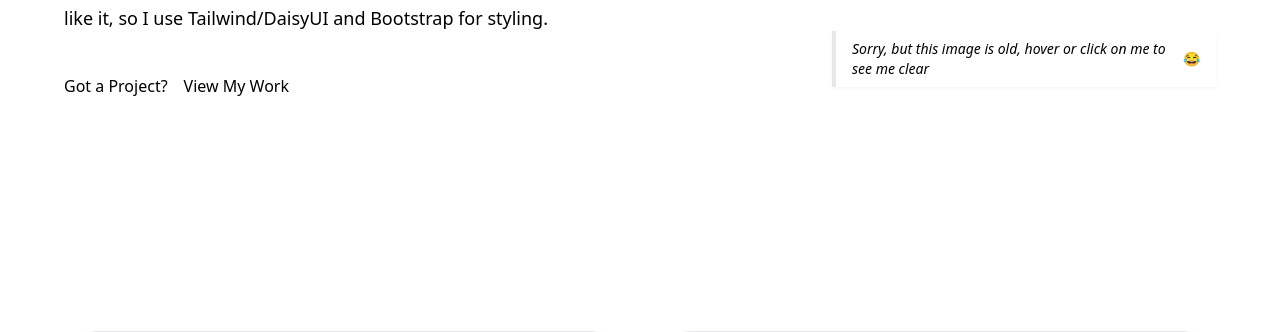
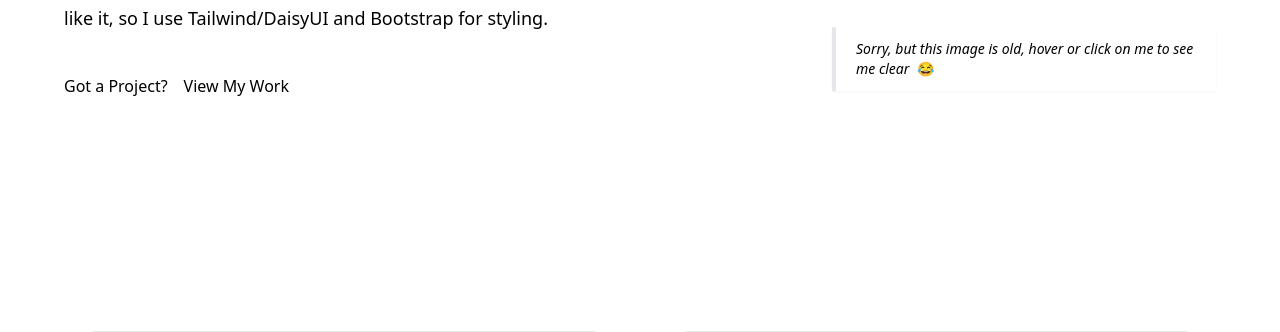
Before and after one commit to Kamseyz/mazi-tech, a Django app: page / in a window 1280 px wide. Shown: the part 741-1073 px from the top of the page. Run offline with Django 5.2, Linux system fonts and the light colour scheme; data that the repository does not hold is empty; some libraries are stand-ins or nearby versions.

Commit message:
project done

```diff
--- a/porfolio/templates/partials/hero.html
+++ b/porfolio/templates/partials/hero.html
@@ -13,9 +13,9 @@
         />
       </div>
 
-      <div class="mt-8 bg-base-200 px-4 py-2 border-l-4 border-base-content text-sm font-medium text-base-content/90 flex items-center gap-2 shadow-sm">
-        <i>Sorry, but this image is old, hover or click on me to see me clear</i> <span>&#128514;</span>
-      </div>
+      <div class="mt-8 bg-base-200 px-5 py-3 border-l-4 border-base-content text-sm font-medium text-base-content/90 inline-block shadow-sm">
+  <span class="italic mr-1">Sorry, but this image is old, hover or click on me to see me clear</span> &#128514;
+</div>
     </div>
 
     <div class="w-full lg:w-1/2 text-center lg:text-left space-y-6">
```
Also changed, not shown: porfolio/porfolio/settings.py (+6 -1 lines).
